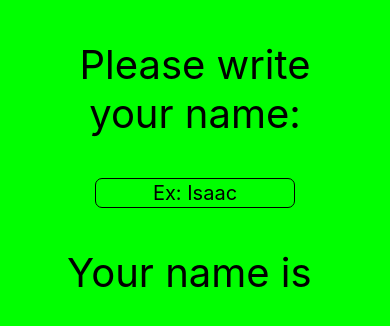
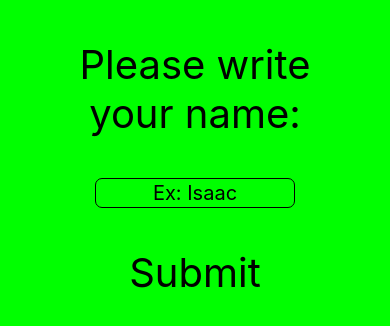
Before and after one commit to psheldon230/First-App, a React Native app: screen / in a window 390 px wide. Shown: the top 326 px of the page. Built offline with nearby package versions, Linux system fonts and the light colour scheme.

Commit message:
Video #12 - Changed type of button to a pressable

```diff
--- a/App.js
+++ b/App.js
@@ -1,24 +1,49 @@
-import React, {useState} from 'react';
+import React, { useState } from 'react';
 import { StatusBar } from 'expo-status-bar';
-import { Button, FlatList, Linking, SafeAreaView, ScrollView, RefreshControl, SectionList, StyleSheet, Text, View, TextInput } from 'react-native';
+import { Button, FlatList, Linking, SafeAreaView, ScrollView, RefreshControl, SectionList, StyleSheet, Text, View, TextInput, TouchableHighlight, TouchableWithoutFeedback, Pressable } from 'react-native';
 
 const App = () => {
   const [name, setName] = useState('')
+  const [state, setState] = useState(false)
+  const onPressButton = () => {
+    setState(!state)
+
+  }
   return (
-  <View style={styles.body}>
-    <Text style={styles.text}>Please write your name:
-    </Text>
-    <TextInput style= {styles.input}
-              placeholder= 'Ex: Isaac'
-              onChangeText= {(v) => setName(v)}
-                 />
-    <Text style= {styles.text}>Your name is {name}</Text>
-  </View>
+    <View style={styles.body}>
+      <Text style={styles.text}>Please write your name:
+      </Text>
+      <TextInput style={styles.input}
+        placeholder='Ex: Isaac'
+        onChangeText={(v) => setName(v)}
+      />
+      <Pressable
+      onPress={onPressButton}
+      underlayColor= 'red'
+      >
+        <View style= {styles.button}>
+        <Text style={styles.text}>
+        {
+         state ?
+          'Clear'
+          :
+          'Submit'
+        }
+        </Text>
+        </View>
+      </Pressable>
+      {state ?
+        <Text style={styles.text}>Your name is {name}</Text>
+        :
+        null
+      }
+    </View>
 
 
 
 
-  )}
+  )
+}
 
 const styles = StyleSheet.create({
   body: {
@@ -42,6 +67,10 @@ const styles = StyleSheet.create({
     textAlign: 'center',
     fontSize: 20,
 
+  },
+  button: {
+
+
   }
 });
 
```
